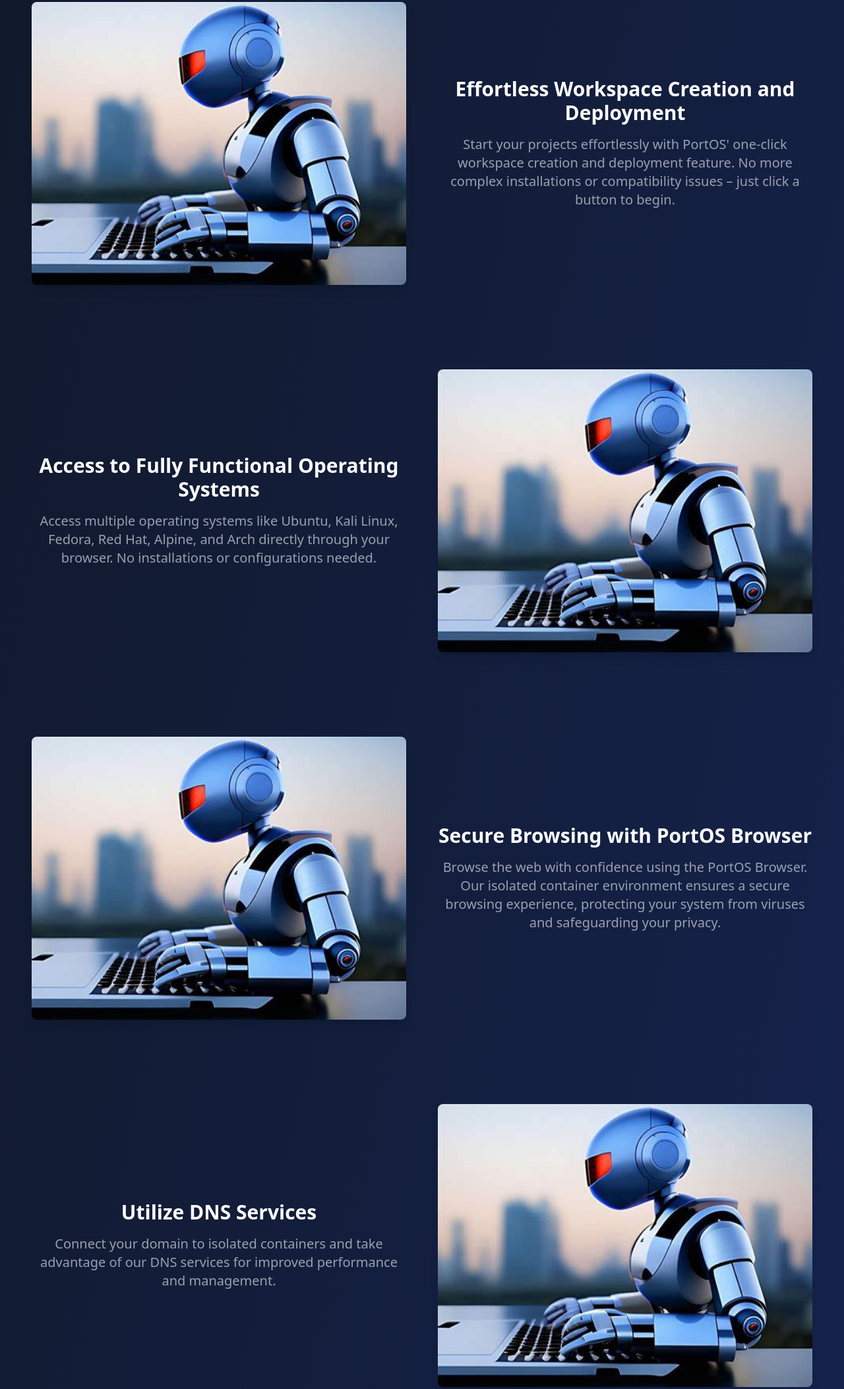
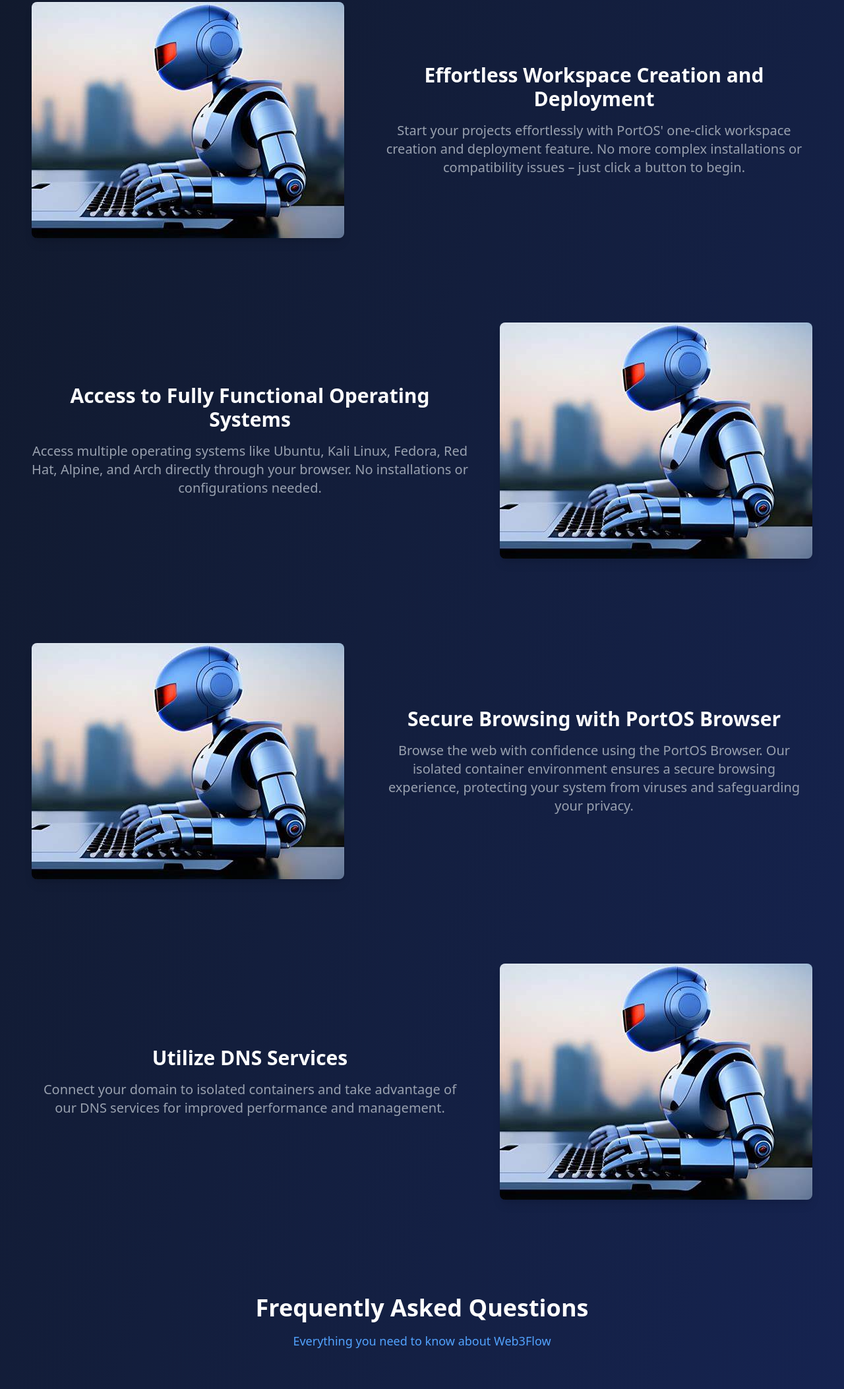
Before and after one commit to sanjaysagar12/Turplecubes_standalone, an Astro site: page / in a window 1280 px wide. Shown: the part 1069-3175 px from the top of the page at 66% size. Built offline with nearby package versions, Linux system fonts and the light colour scheme; Astro itself is replaced by a stand-in of ours.

Commit message:
Update FAQ link and improve layout for better responsiveness

```diff
--- a/src/components/FAQ.astro
+++ b/src/components/FAQ.astro
@@ -111,7 +111,7 @@
       <!-- CTA -->
       <div class="text-center mt-16">
         <p class="text-gray-300 mb-6">Still have questions about Web3Flow?</p>
-        <a href="#" class="bg-blue-600 hover:bg-blue-700 text-white font-medium px-8 py-3 rounded-full transition inline-flex items-center">
+        <a href="/help" class="bg-blue-600 hover:bg-blue-700 text-white font-medium px-8 py-3 rounded-full transition inline-flex items-center">
           <svg xmlns="http://www.w3.org/2000/svg" class="h-5 w-5 mr-2" viewBox="0 0 20 20" fill="currentColor">
             <path fill-rule="evenodd" d="M18 10c0 3.866-3.582 7-8 7a8.841 8.841 0 01-4.083-.98L2 17l1.338-3.123C2.493 12.767 2 11.434 2 10c0-3.866 3.582-7 8-7s8 3.134 8 7zM7 9H5v2h2V9zm8 0h-2v2h2V9zM9 9h2v2H9V9z" clip-rule="evenodd" />
           </svg>
--- a/src/pages/index.astro
+++ b/src/pages/index.astro
@@ -2,7 +2,7 @@
 import "../styles/global.css";
 import Navbar from "../components/Navbar.astro";
 import HeroSection from "../components/HeroSection.astro";
-import FAQ from "../components/FAQ.astro"
+import FAQ from "../components/FAQ.astro";
 import Layout from "../layouts/Layout.astro";
 ---
 
@@ -10,7 +10,7 @@
     <Navbar currentPath="/" />
     <main>
         <!-- Hero Section -->
-        <HeroSection/>
+        <HeroSection />
 
         <!-- Hero Section -->
         <section class="text-center py-16">
@@ -26,17 +26,20 @@
         </section>
 
         <!-- Feature Section -->
-        <section id="services" class="flex items-center justify-center gap-12 px-12 py-16">
+        <section
+            id="services"
+            class="flex flex-col md:flex-row items-center justify-center gap-12 px-6 md:px-12 py-16"
+        >
             <img
                 src="image.jpeg"
                 alt="Workspace Image"
-                class="w-1/2 rounded-lg shadow-lg"
+                class="w-full md:w-3/5 rounded-lg shadow-lg"
             />
-            <div class="w-1/2">
-                <h2 class="text-3xl text-center font-bold">
+            <div class="w-full md:w-3/2 text-center">
+                <h2 class="text-3xl font-bold">
                     Effortless Workspace Creation and Deployment
                 </h2>
-                <p class="mt-4 text-xl text-center text-gray-400">
+                <p class="mt-4 text-xl text-gray-400">
                     Start your projects effortlessly with PortOS' one-click
                     workspace creation and deployment feature. No more complex
                     installations or compatibility issues – just click a button
@@ -44,13 +47,16 @@
                 </p>
             </div>
         </section>
-        <!-- Feature Section -->
-        <section class="flex items-center justify-center gap-12 px-12 py-16">
-            <div class="w-1/2">
-                <h2 class="text-3xl text-center font-bold">
+
+        <!-- Feature Section (Text First, Image Below on Mobile) -->
+        <section
+            class="flex flex-col-reverse md:flex-row items-center justify-center gap-12 px-6 md:px-12 py-16"
+        >
+            <div class="w-full md:w-3/2 text-center">
+                <h2 class="text-3xl font-bold">
                     Access to Fully Functional Operating Systems
                 </h2>
-                <p class="mt-4 text-xl text-center text-gray-400">
+                <p class="mt-4 text-xl text-gray-400">
                     Access multiple operating systems like Ubuntu, Kali Linux,
                     Fedora, Red Hat, Alpine, and Arch directly through your
                     browser. No installations or configurations needed.
@@ -59,21 +65,24 @@
             <img
                 src="image.jpeg"
                 alt="Workspace Image"
-                class="w-1/2 rounded-lg shadow-lg"
+                class="w-full md:w-3/5 rounded-lg shadow-lg"
             />
         </section>
+
         <!-- Feature Section -->
-        <section class="flex items-center justify-center gap-12 px-12 py-16">
+        <section
+            class="flex flex-col md:flex-row items-center justify-center gap-12 px-6 md:px-12 py-16"
+        >
             <img
                 src="image.jpeg"
                 alt="Workspace Image"
-                class="w-1/2 rounded-lg shadow-lg"
+                class="w-full md:w-3/5 rounded-lg shadow-lg"
             />
-            <div class="w-1/2">
-                <h2 class="text-3xl text-center font-bold">
+            <div class="w-full md:w-3/2 text-center">
+                <h2 class="text-3xl font-bold">
                     Secure Browsing with PortOS Browser
                 </h2>
-                <p class="mt-4 text-xl text-center text-gray-400">
+                <p class="mt-4 text-xl text-gray-400">
                     Browse the web with confidence using the PortOS Browser. Our
                     isolated container environment ensures a secure browsing
                     experience, protecting your system from viruses and
@@ -81,13 +90,14 @@
                 </p>
             </div>
         </section>
-        <!-- Feature Section -->
-        <section class="flex items-center justify-center gap-12 px-12 py-16">
-            <div class="w-1/2">
-                <h2 class="text-3xl text-center font-bold">
-                    Utilize DNS Services
-                </h2>
-                <p class="mt-4 text-xl text-center text-gray-400">
+
+        <!-- Feature Section (Text First, Image Below on Mobile) -->
+        <section
+            class="flex flex-col-reverse md:flex-row items-center justify-center gap-12 px-6 md:px-12 py-16"
+        >
+            <div class="w-full md:w-3/2 text-center">
+                <h2 class="text-3xl font-bold">Utilize DNS Services</h2>
+                <p class="mt-4 text-xl text-gray-400">
                     Connect your domain to isolated containers and take
                     advantage of our DNS services for improved performance and
                     management.
@@ -96,48 +106,13 @@
             <img
                 src="image.jpeg"
                 alt="Workspace Image"
-                class="w-1/2 rounded-lg shadow-lg"
-            />
-        </section>
-        <!-- Feature Section -->
-        <section class="flex items-center justify-center gap-12 px-12 py-16">
-            <img
-                src="image.jpeg"
-                alt="Workspace Image"
-                class="w-1/2 rounded-lg shadow-lg"
-            />
-            <div class="w-1/2">
-                <h2 class="text-3xl text-center font-bold">
-                    Code Server Feature
-                </h2>
-                <p class="mt-4 text-xl text-center text-gray-400">
-                    Develop your projects seamlessly with our Code Server
-                    feature, running VS Code directly in your browser. Enjoy the
-                    flexibility of programming from anywhere, without the need
-                    for local installations or dependencies.
-                </p>
-            </div>
-        </section>
-        <!-- Feature Section -->
-        <section class="flex items-center justify-center gap-12 px-12 py-16">
-            <div class="w-1/2">
-                <h2 class="text-3xl text-center font-bold">
-                    Utilize DNS Services
-                </h2>
-                <p class="mt-4 text-xl text-center text-gray-400">
-                    Connect your domain to isolated containers and take
-                    advantage of our DNS services for improved performance and
-                    management.
-                </p>
-            </div>
-            <img
-                src="image.jpeg"
-                alt="Workspace Image"
-                class="w-1/2 rounded-lg shadow-lg"
+                class="w-full md:w-3/5 rounded-lg shadow-lg"
             />
         </section>
 
 
-        <FAQ/>
+
+
+        <FAQ />
     </main>
 </Layout>
```
